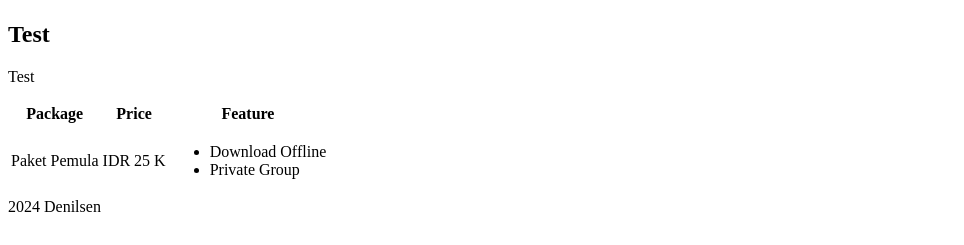
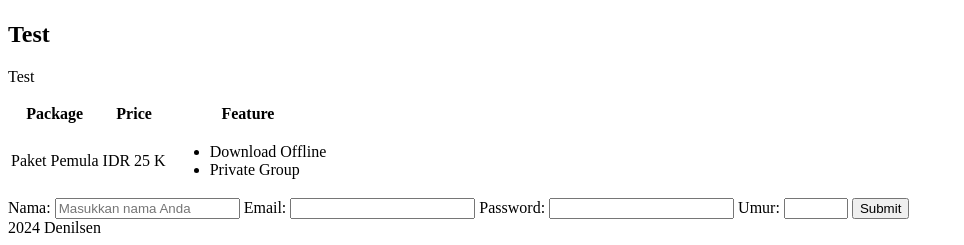
Before and after one commit to vexblitz/belajar-html5, a plain HTML site: page index.html in a window 1280 px wide. Shown: the part 749-994 px from the top of the page, without its empty margins (0-964 px from the left). Before the commit the page ends 973 px from the top, so only its background shows below. Drawn offline with Linux system fonts and the light colour scheme.

Commit message:
Update index.html

```diff
--- a/index.html
+++ b/index.html
@@ -10,9 +10,9 @@
     <!-- Navigation -->
     <nav>
         <ul>
-            <li> <a href="#"> Home </a></li>
-            <li> <a href="#"> About Me </a></li>
-            <li> <a href="#"> Contact Me </a></li>
+            <li> <a href="index.html"> Home </a></li>
+            <li> <a href="second.html"> About Me </a></li>
+            <li> <a href="contact.html"> Contact Me </a></li>
         </ul>
     </nav>
 
@@ -93,6 +93,22 @@
         </div>
     </section>
 
+    <form>
+        <label for="nama">Nama:</label>
+        <input type="text" id="nama" name="nama" placeholder="Masukkan nama Anda">
+
+        <label for="email">Email:</label>
+        <input type="email" id="email" name="email" required>
+
+        <label for="password">Password:</label>
+        <input type="password" id="password" name="password" minlength="8">
+
+        <label for="umur">Umur:</label>
+        <input type="number" id="umur" name="umur" min="18" max="100">
+
+        <button type="submit">Submit</button>
+      </form>
+
     <!-- Footer -->
 <footer>
     2024 Denilsen
```
